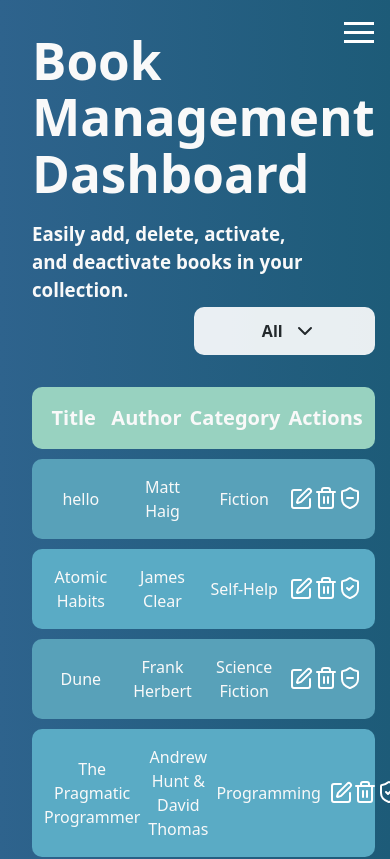
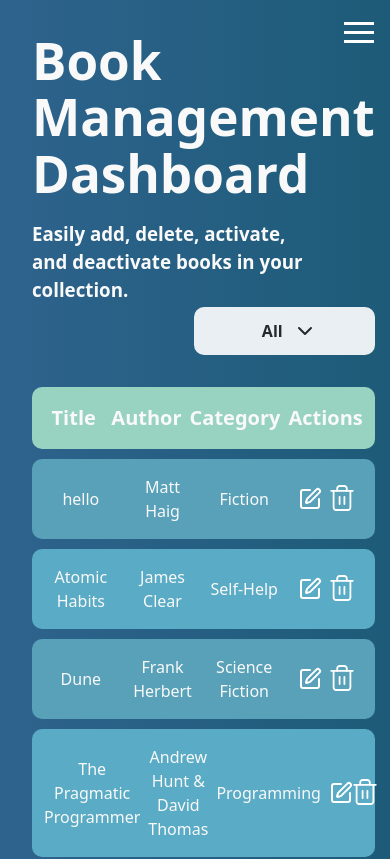
Before and after one commit to ElizaCalmau/books-dashboard-app, a React (Vite) app: page / in a window 390 px wide. Shown: the top 859 px of the page. Built offline with nearby package versions, Linux system fonts and the light colour scheme; data requests are answered from the project's data file.

Commit message:
remove deactivate button for mobile & made button bigger and thin

```diff
--- a/src/components/Button/Button.module.scss
+++ b/src/components/Button/Button.module.scss
@@ -1,9 +1,18 @@
 .button {
   color: var(--button-color);
-  height: 26px;;
+  height: 26px;
    &:hover {
      color: var(--button-hover-color);
      cursor: pointer;
      transition: all 0.3s ease-in-out;
    }
+  @media (max-width: 420px) {
+    &:nth-child(3){
+      display: none;
+    }
+    svg{
+      transform: scale(1.2);
+      stroke-width: 1.5;
+    }
+  }
 }
```
